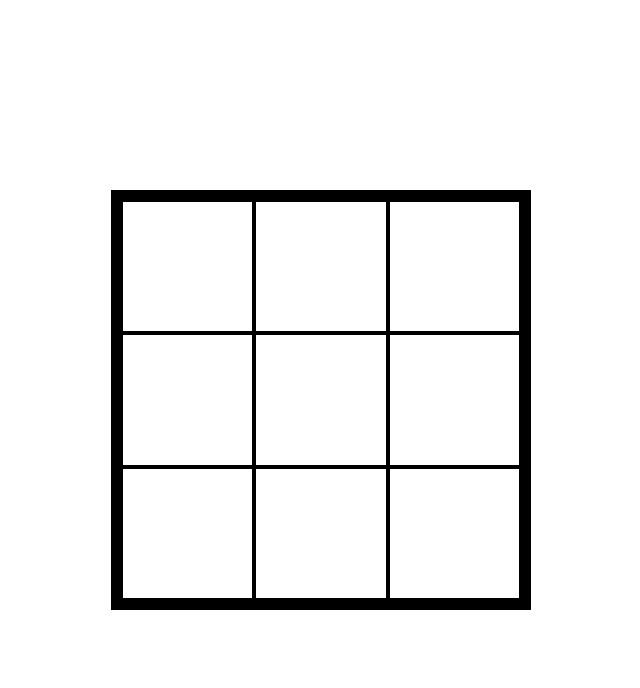
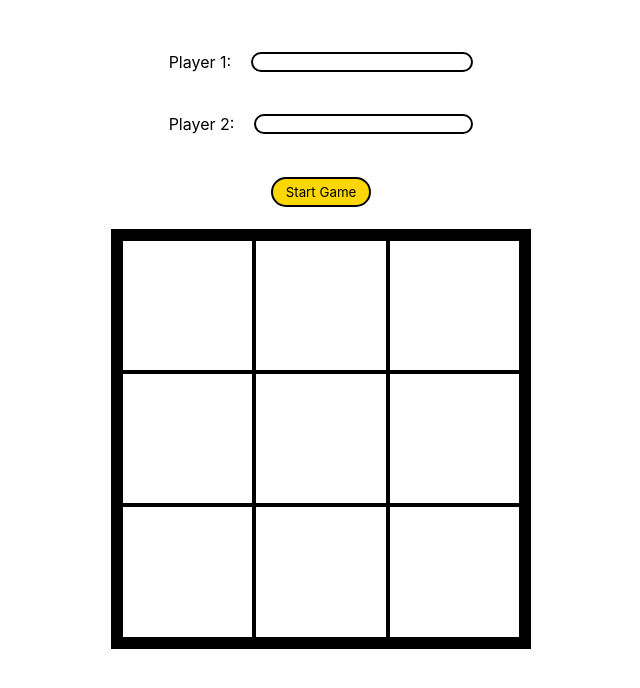
Before and after one commit to martyxho/tic-tac-toe, a plain HTML site: page index.html in a window 1280 px wide. Shown: the whole page, without its empty margins (319-959 px from the left). Drawn offline with Linux system fonts and the light colour scheme.

Commit message:
added input and button to html and styled css

```diff
--- a/index.html
+++ b/index.html
@@ -10,6 +10,21 @@
 </head>
 <body>
   <div class="content">
+    <div class="header">
+      <form action="">
+        <div>
+          <label for="p1">Player 1:</label>
+          <input type="text" name="p1" id="p1">
+        </div>
+        <div>
+          <label for="p2">Player 2:</label>
+          <input type="text" name="p2" id="p2">
+        </div>
+      </form>
+      <div>
+        <button id="start">Start Game</button>
+      </div>
+    </div>
     <div class="container">
       <div id="0" class="box"></div>
       <div id="1" class="box"></div>
--- a/style.css
+++ b/style.css
@@ -8,8 +8,43 @@
   display: grid;
   width: 100vw;
   height: 100vh;
+  grid-template-rows: 1fr 2.5fr;
   justify-content: center;
+}
+
+.header {
+  display: grid;
+  justify-items: center;
   align-content: center;
+  grid-template-rows: 100px;
+  padding-top: 30px;
+  gap: 25px;
+}
+
+.header button {
+  height: 30px;
+  width: 100px;
+  border: 2px solid black;
+  border-radius: 15px;
+  background: gold;
+}
+
+form {
+  display: grid;
+  gap: 25px;
+
+}
+
+form div {
+  display: grid;
+  grid-template-columns: max-content 1fr;
+  gap: 20px;
+  height: 20px;
+}
+
+form input {
+  border-radius: 15px;
+  border: solid 2px black;
 }
 
 .container {
```
